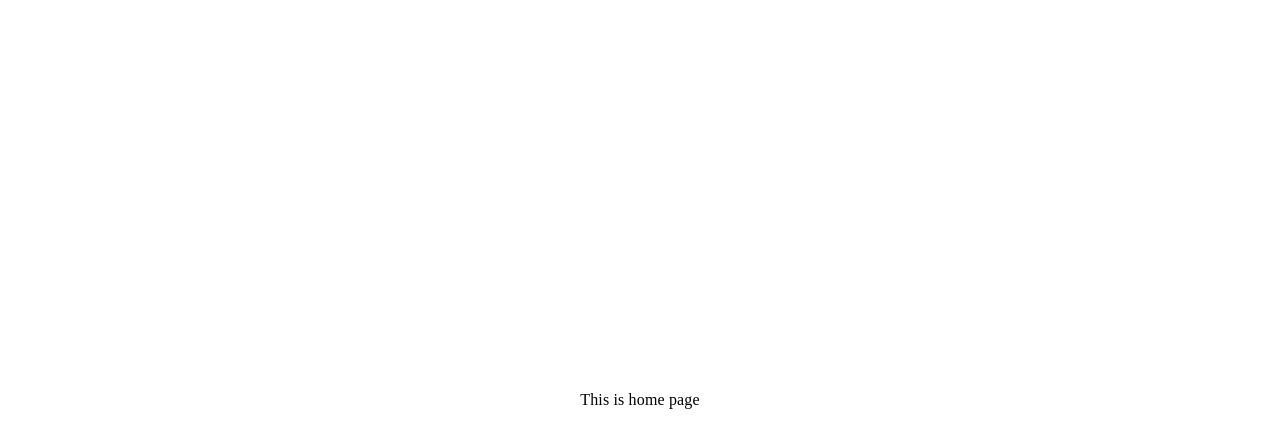
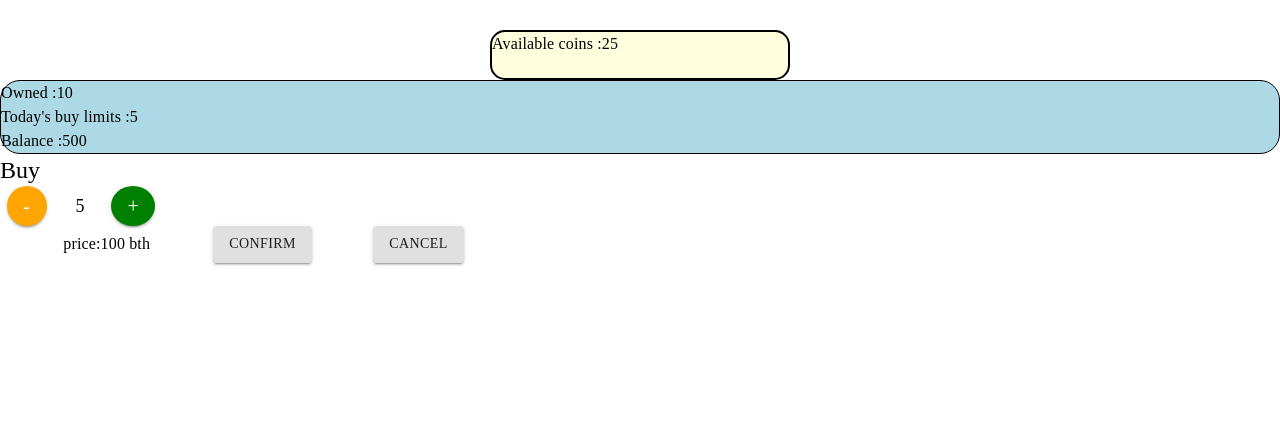
Before and after one commit to MamuroI/953323-MidtermFront, a React (Create React App) app in the folder midterm_front/: page / in a window 1280 px wide. Shown: the top 448 px of the page. Built offline with nearby package versions, Linux system fonts and the light colour scheme.

Commit message:
home page draft

```diff
--- a/midterm_front/src/feature/home/page/index.js
+++ b/midterm_front/src/feature/home/page/index.js
@@ -1,23 +1,182 @@
-import { makeStyles, Typography, Grid } from '@material-ui/core';
-import React from 'react';
-import { withController } from '../../../hoc/withController';
-import { HomeProvider } from '../controller/';
+import { makeStyles, Typography, Grid, Button } from "@material-ui/core";
+import React from "react";
+import { withController } from "../../../hoc/withController";
+import { HomeProvider } from "../controller/";
 
 function Home() {
-  const classes = useStyles()
-  return (
-    <>
-      <Grid container justifyContent='center' alignItems='center' className={classes.body}>
-        <Typography>This is home page</Typography>
-      </Grid>
-    </>
-  )
+    const classes = useStyles();
+    return (
+        <>
+            <Grid container className={classes.body}>
+                <Grid container item className={classes.header}>
+                    <Grid container item className={classes.availableBox}>
+                        <Typography>Available coins :</Typography>
+                        <Typography>25</Typography>
+                    </Grid>
+                </Grid>
+
+                <Grid container item xs={12} className={classes.userInfo}>
+                    <Grid container item xs={12} className={classes.userOwned}>
+                        <Typography>Owned :</Typography>
+                        <Typography>10</Typography>
+                    </Grid>
+                    <Grid container item xs={12} className={classes.userLimit}>
+                        <Typography>Today's buy limits :</Typography>
+                        <Typography>5</Typography>
+                    </Grid>
+                    <Grid
+                        container
+                        item
+                        xs={12}
+                        className={classes.userBalance}
+                    >
+                        <Typography>Balance :</Typography>
+                        <Typography>500</Typography>
+                    </Grid>
+                </Grid>
+                <Grid container item xs={12} className={classes.userAction}>
+                    <Grid container item xs={6} className={classes.buyGroup}>
+                        <Grid container item xs={12}>
+                            <Typography variant="h5">Buy</Typography>
+                        </Grid>
+                        <Grid
+                            container
+                            item
+                            xs={1}
+                            className={classes.btnContainer}
+                        >
+                            <Button
+                                variant="contained"
+                                className={classes.minusBtn}
+                                //onClick={() => controller.handleRegister()}
+                            >
+                                -
+                            </Button>
+                        </Grid>
+                        <Grid
+                            container
+                            item
+                            xs={1}
+                            className={classes.userSelectNumBox}
+                        >
+                            <Typography className={classes.selectNum}>
+                                5
+                            </Typography>
+                        </Grid>
+                        <Grid
+                            container
+                            item
+                            xs={1}
+                            className={classes.btnContainer}
+                        >
+                            <Button
+                                variant="contained"
+                                className={classes.plusBtn}
+                                //onClick={() => controller.handleRegister()}
+                            >
+                                +
+                            </Button>
+                        </Grid>
+                        <Grid container item xs={12}>
+                            <Grid
+                                container
+                                item
+                                xs={4}
+                                className={classes.priceBox}
+                                justifyContent="center"
+                                alignItems="center"
+                            >
+                                <Typography className={classes.price}>
+                                    price:{" "}
+                                </Typography>
+                                <Typography className={classes.price}>
+                                    {" "}
+                                    100 bth{" "}
+                                </Typography>
+                            </Grid>
+                            <Grid
+                                container
+                                item
+                                xs={3}
+                                className={classes.confirmBox}
+                            >
+                                <Button
+                                    variant="contained"
+                                    className={classes.confirmBtn}
+                                    //onClick={() => controller.handleRegister()}
+                                >
+                                    Confirm
+                                </Button>
+                            </Grid>
+                            <Grid
+                                container
+                                item
+                                xs={3}
+                                className={classes.cancelBox}
+                            >
+                                <Button
+                                    variant="contained"
+                                    className={classes.cancelBtn}
+                                    //onClick={() => controller.handleRegister()}
+                                >
+                                    Cancel
+                                </Button>
+                            </Grid>
+                        </Grid>
+                    </Grid>
+                    <Grid container item xs={12}></Grid>
+                </Grid>
+            </Grid>
+        </>
+    );
 }
 
-const useStyles = makeStyles(theme => ({
-  body: {
-    height: '100vh'
-  }
-}))
+const useStyles = makeStyles((theme) => ({
+    body: {},
+    header: {
+        justifyContent: "center",
+        marginTop: 30,
+    },
+    availableBox: {
+        border: "2px solid black",
+        width: 300,
+        height: 50,
+        background: "lightyellow",
+        borderRadius: 15,
+    },
+    userInfo: {
+        border: "1px solid black",
+        borderRadius: 20,
+        background: "lightblue",
+        width: 500,
+    },
+    userSelectNumBox: {
+        justifyContent: "center",
+        alignItems: "center",
+    },
+    selectNum: {
+        fontSize: 18,
+    },
+    btnContainer: {
+        justifyContent: "center",
+    },
+    plusBtn: {
+        borderRadius: "50%",
+        minWidth: 40,
+        height: 40,
+        background: "green",
+        color: "white",
+        fontSize: 20,
+    },
+    minusBtn: {
+        borderRadius: "50%",
+        minWidth: 40,
+        height: 40,
+        background: "orange",
+        color: "white",
+        fontSize: 20,
+    },
+    price: {},
+}));
 
-export default withController(HomeProvider)(Home)
+export default withController(HomeProvider)(Home);
--- a/midterm_front/src/feature/login/controller/index.js
+++ b/midterm_front/src/feature/login/controller/index.js
@@ -57,6 +57,7 @@ export function LoginProvider({ children }) {
     }
 
     function handleRegister(){
+
         const data = {
             firstname: this.firstName,
             lastname: this.lastName,
```
